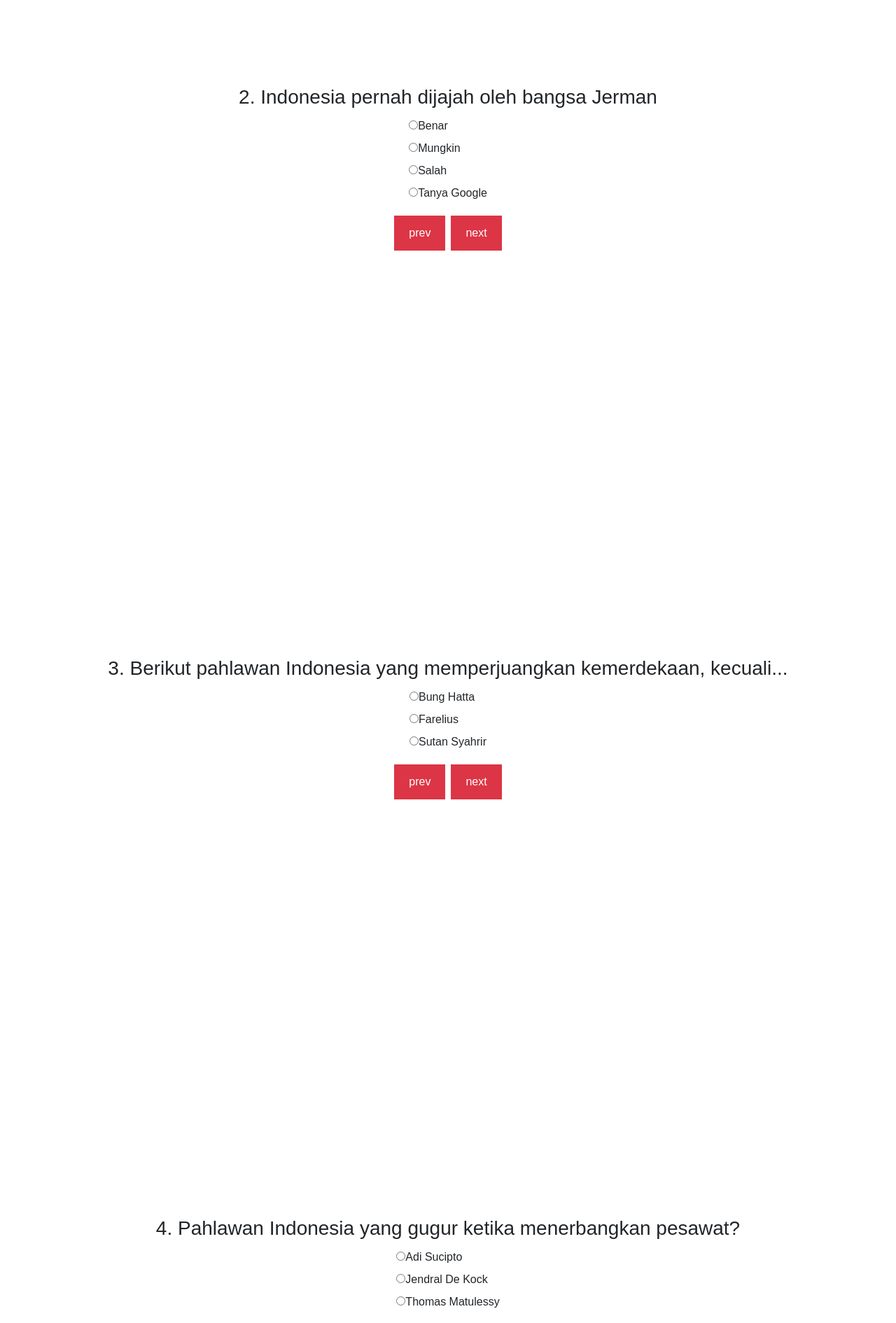
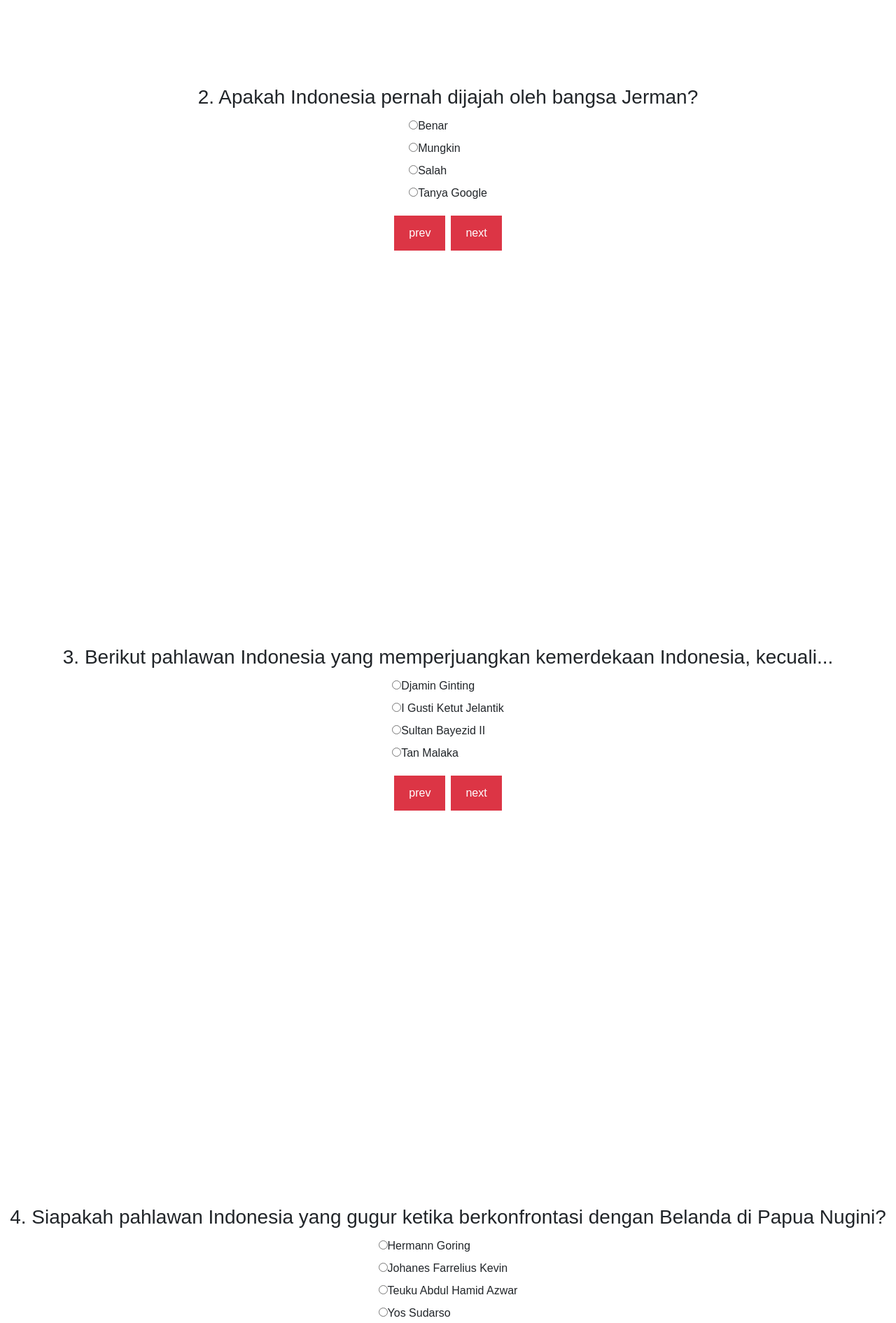
Before and after one commit to Merhandes/Patriot., a React (Create React App) app: page /quiz in a window 1280 px wide. Shown: the part 1760-3650 px from the top of the page at 70% size. Built offline with nearby package versions, Linux system fonts and the light colour scheme.

Commit message:
Initial Commit

```diff
--- a/src/components/FaqComponent.jsx
+++ b/src/components/FaqComponent.jsx
@@ -8,19 +8,19 @@ const FaqComponent = () => {
       <Container>
         <Row>
           <Col>
-          <h2 className="text-center fw-bold animate__animated animate__fadeInUp animate__delay-1s">Pertanyaan yang sering ditanyakan</h2>
+            <h2 className="text-center fw-bold animate__animated animate__fadeInUp animate__delay-1s">
+              Pertanyaan Terkait Pahlawan
+            </h2>
           </Col>
         </Row>
         <Row className="row-cols-lg-2 row-cols-1 g-4 pt-5">
           {faq.map((data) => {
-            return(
+            return (
               <Col key={data.id}>
                 <Accordion className="shadow-sm">
                   <Accordion.Item eventKey={data.eventKey}>
                     <Accordion.Header>{data.title}</Accordion.Header>
-        <Accordion.Body>
-          {data.desc}
-        </Accordion.Body>
+                    <Accordion.Body>{data.desc}</Accordion.Body>
                   </Accordion.Item>
                 </Accordion>
               </Col>
@@ -29,7 +29,7 @@ const FaqComponent = () => {
         </Row>
       </Container>
     </div>
-  )
-}
+  );
+};
 
-export default FaqComponent
+export default FaqComponent;
--- a/src/components/FooterComponent.jsx
+++ b/src/components/FooterComponent.jsx
@@ -44,9 +44,22 @@ const FooterComponent = () => {
               </button>
             </div>
             <div className="social mt-3">
-              <a className="facebook fa-brands fa-facebook"></a>
-              <a className="twitter fa-brands fa-twitter"></a>
-              <a className=" fa-brands fa-youtube"></a>
+              <a
+                href="https://www.instagram.com/jokowi/"
+                className="facebook fa-brands fa-instagram"
+              ></a>
+              <a
+                href="https://www.facebook.com/Jokowi?mibextid=ZbWKwL"
+                className="facebook fa-brands fa-facebook"
+              ></a>
+              <a
+                href="https://twitter.com/jokowi?t=y2yQ_uggTbI44bbvwAqDDA&s=08"
+                className="twitter fa-brands fa-twitter"
+              ></a>
+              <a
+                href="https://www.youtube.com/@Jokowi"
+                className=" fa-brands fa-youtube"
+              ></a>
             </div>
           </Col>
         </Row>
--- a/src/components/NavbarComponent.jsx
+++ b/src/components/NavbarComponent.jsx
@@ -8,7 +8,7 @@ const NavbarComponent = () => {
   const [changeColor, setChangeColor] = useState(false);
 
   const changeBackgroundColor = () => {
-    if (window.scrollY > -0.1) {
+    if (window.scrollY > -0.5) {
       setChangeColor(true);
     } else {
       setChangeColor(false);
--- a/src/components/data.json
+++ b/src/components/data.json
@@ -17,7 +17,7 @@
       "category": "Entertainment: Video Games",
       "type": "boolean",
       "difficulty": "easy",
-      "question": "Indonesia pernah dijajah oleh bangsa Jerman",
+      "question": "Apakah Indonesia pernah dijajah oleh bangsa Jerman?",
       "correct_answer": "Salah",
       "incorrect_answers": ["Benar", "Mungkin", "Tanya Google"]
     },
@@ -25,17 +25,25 @@
       "category": "Entertainment: Video Games",
       "type": "multiple",
       "difficulty": "medium",
-      "question": "Berikut pahlawan Indonesia yang memperjuangkan kemerdekaan, kecuali...",
-      "correct_answer": "Farelius",
-      "incorrect_answers": ["Bung Hatta", "Sutan Syahrir"]
+      "question": "Berikut pahlawan Indonesia yang memperjuangkan kemerdekaan Indonesia, kecuali...",
+      "correct_answer": "Sultan Bayezid II",
+      "incorrect_answers": [
+        "Tan Malaka",
+        "I Gusti Ketut Jelantik",
+        "Djamin Ginting"
+      ]
     },
     {
       "category": "Entertainment: Video Games",
       "type": "multiple",
       "difficulty": "easy",
-      "question": "Pahlawan Indonesia yang gugur ketika menerbangkan pesawat?",
-      "correct_answer": "Adi Sucipto",
-      "incorrect_answers": ["Jendral De Kock", "Thomas Matulessy"]
+      "question": "Siapakah pahlawan Indonesia yang gugur ketika berkonfrontasi dengan Belanda di Papua Nugini?",
+      "correct_answer": "Yos Sudarso",
+      "incorrect_answers": [
+        "Johanes Farrelius Kevin",
+        "Teuku Abdul Hamid Azwar",
+        "Hermann Goring"
+      ]
     },
     {
       "category": "Entertainment: Video Games",
@@ -43,7 +51,7 @@
       "difficulty": "easy",
       "question": "Kapan Indonesia menyatakan kemerdekaannya?",
       "correct_answer": "17 Agustus",
-      "incorrect_answers": ["10 Agustus", "25 Desember", "15 Juni"]
+      "incorrect_answers": ["4 Juli", "25 Desember", "15 Agustus"]
     },
     {
       "category": "Entertainment: Video Games",
```
Also changed, not shown: src/components/utilities.jsx (+0 -22 lines), src/dist/css/homepagenavbar.css, src/dist/css/homepagetestimonial.css, src/dist/css/main.css, src/dist/css/penjajahanjepang.css, src/dist/css/quiz.css. Lines whose indentation alone changed are shown as unchanged.
